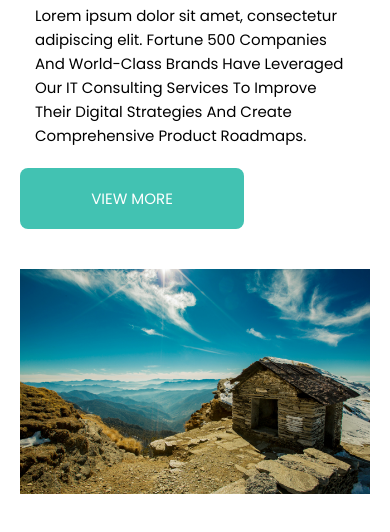
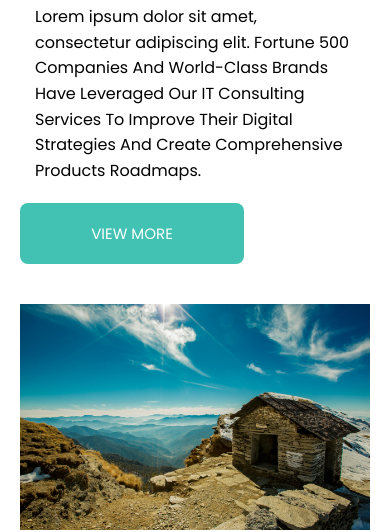
Before and after one commit to Hasifasherin/Ayurvedha_health, a plain HTML site: page index.html in a window 390 px wide. Shown: the part 339-871 px from the top of the page. Drawn offline with Linux system fonts and the light colour scheme.

Commit message:
last minute corrections

```diff
--- a/global.css
+++ b/global.css
@@ -95,8 +95,6 @@ input[type=number]::-webkit-outer-spin-button {
     appearance: none;
     margin: 0;
 }
-
-
 /* ----------Styling---------- */
 
 /* fonts poppins  */
@@ -109,7 +107,6 @@ input[type=number]::-webkit-outer-spin-button {
     font-family: poppinsbold;
     src: url(fonts/Poppins-Regular.ttf);
 }
-
 @font-face {
     font-family: poppinssemibold;
     src: url(fonts/Poppins-SemiBold.ttf);
--- a/index.html
+++ b/index.html
@@ -42,7 +42,7 @@
                         Lorem ipsum dolor sit amet, consectetur adipiscing elit. Fortune 500
                         Companies And World-Class Brands Have Leveraged Our IT
                         Consulting Services To Improve Their Digital Strategies And Create
-                        Comprehensive Product Roadmaps.
+                        Comprehensive Products Roadmaps.
                     </p>
                     <button>VIEW MORE</button>
                 </div>
--- a/style.css
+++ b/style.css
@@ -302,7 +302,7 @@
   }
 
   .leftside p {
-    font-size: 15px;
+    font-size: 16px;
     line-height: 1.6;
     margin-bottom: 20px;
     padding: 0 15px;
```
